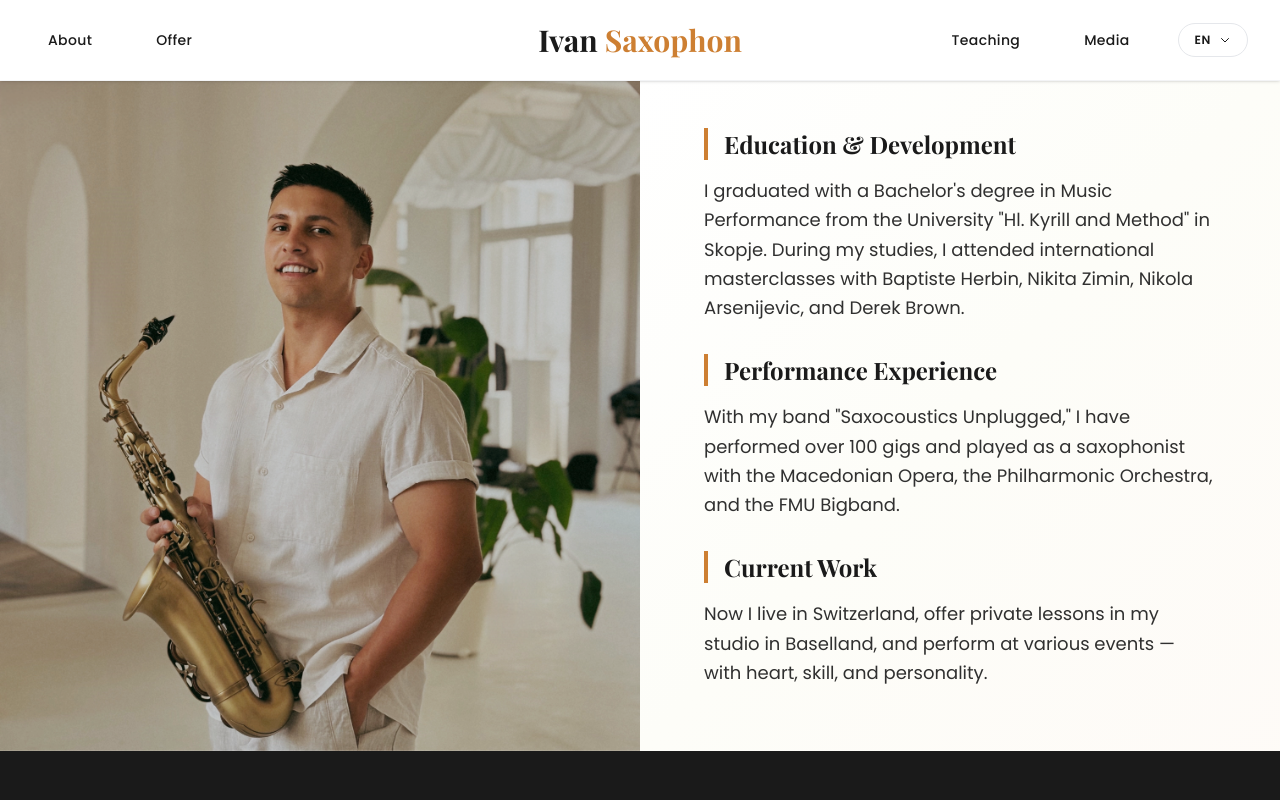
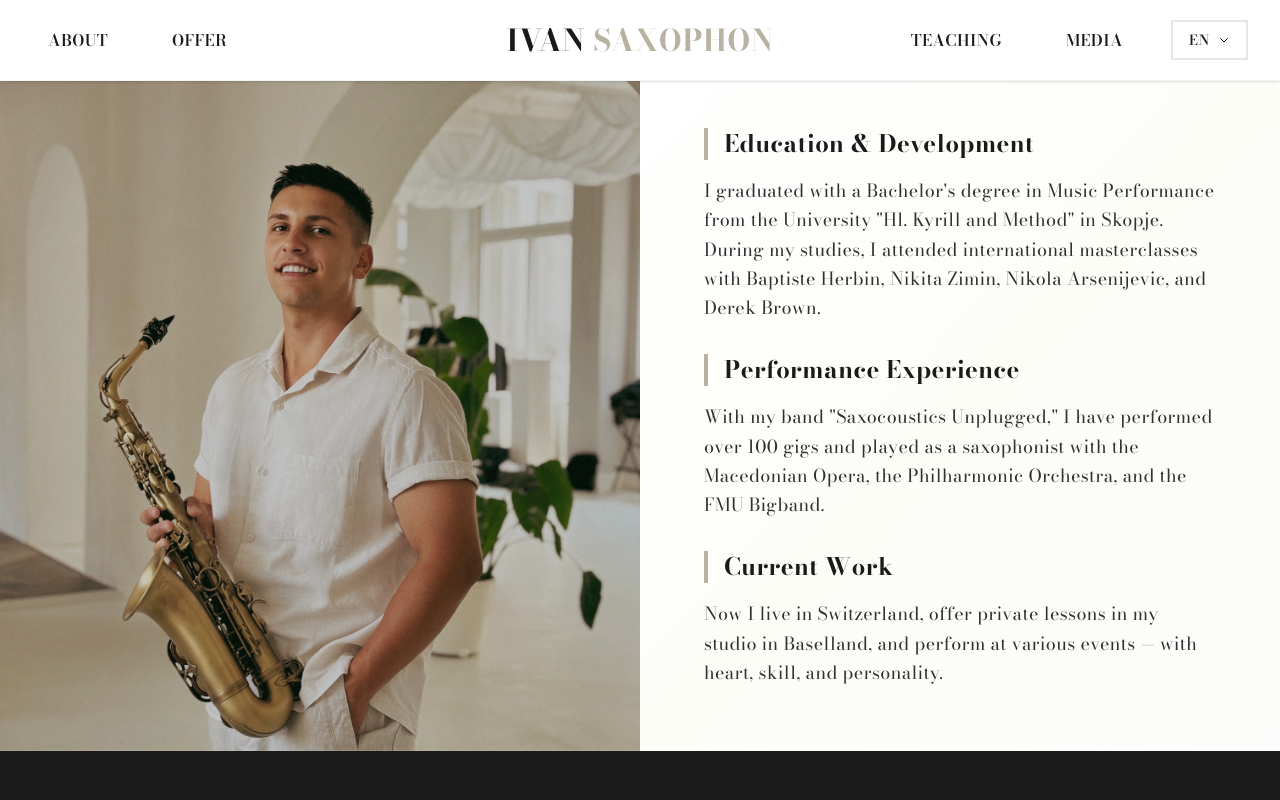
Before and after one commit to martinst06/ivansaxophon, a Next.js app: page /en/about in a window 1280 px wide. Shown: the top 800 px of the page. Built offline with nearby package versions, Linux system fonts and the light colour scheme.

Commit message:
font i kockasti karticki i kopcinja

```diff
--- a/src/app/globals.css
+++ b/src/app/globals.css
@@ -3,9 +3,9 @@
 :root {
   --background: #ffffff;
   --foreground: #000000;
-  --bronze: #cd7f32;
-  --bronze-light: #e6a85c;
-  --bronze-dark: #b8722c;
+  --bronze: #B9B1A2;
+  --bronze-light: #C9C1B2;
+  --bronze-dark: #A9A192;
   --beige: #f5f5dc;
   --charcoal: #1a1a1a;
 }
@@ -18,8 +18,8 @@
   --color-bronze-dark: var(--bronze-dark);
   --color-beige: var(--beige);
   --color-charcoal: var(--charcoal);
-  --font-sans: var(--font-poppins);
-  --font-serif: var(--font-playfair);
+  --font-sans: var(--font-bodoni);
+  --font-serif: var(--font-bodoni);
 }
 
 @media (prefers-color-scheme: dark) {
@@ -38,7 +38,8 @@ body {
   background: var(--background);
   background-color: #ffffff;
   color: var(--foreground);
-  font-family: var(--font-poppins), Arial, Helvetica, sans-serif;
+  font-family: var(--font-bodoni), Georgia, "Times New Roman", serif;
+  letter-spacing: 0.025em;
   -webkit-font-smoothing: antialiased;
   -moz-osx-font-smoothing: grayscale;
   text-rendering: optimizeLegibility;
--- a/src/app/layout.tsx
+++ b/src/app/layout.tsx
@@ -1,18 +1,10 @@
 import type { Metadata } from "next";
-import { Poppins, Playfair_Display } from "next/font/google";
+import { Bodoni_Moda } from "next/font/google";
 import Analytics from "@/components/Analytics";
 import "./globals.css";
 
-const poppins = Poppins({
-  variable: "--font-poppins",
-  subsets: ["latin"],
-  weight: ["300", "400", "500", "600", "700"],
-  display: "swap",
-  preload: true,
-});
-
-const playfairDisplay = Playfair_Display({
-  variable: "--font-playfair",
+const bodoniModa = Bodoni_Moda({
+  variable: "--font-bodoni",
   subsets: ["latin"],
   weight: ["400", "500", "600", "700", "800", "900"],
   display: "swap",
@@ -183,7 +175,7 @@ export default function RootLayout({
   children: React.ReactNode;
 }>) {
   return (
-    <html lang="en" className={`${poppins.variable} ${playfairDisplay.variable}`} prefix="og: http://ogp.me/ns#">
+    <html lang="en" className={bodoniModa.variable} prefix="og: http://ogp.me/ns#">
       <head>
         {/* Preload critical hero images */}
         <link rel="preload" as="image" href="/bg-hero.jpg" />
@@ -196,7 +188,7 @@ export default function RootLayout({
         <link rel="preconnect" href="https://fonts.googleapis.com" />
         <link rel="preconnect" href="https://fonts.gstatic.com" crossOrigin="" />
       </head>
-      <body className={`${poppins.variable} ${playfairDisplay.variable} antialiased`}>
+      <body className={`${bodoniModa.variable} antialiased`}>
         {children}
         <Analytics />
       </body>
--- a/src/app/loading.tsx
+++ b/src/app/loading.tsx
@@ -1,9 +1,9 @@
 export default function Loading() {
   return (
-    <div className="min-h-screen bg-gradient-to-br from-white via-beige to-bronze-light/20 flex items-center justify-center">
+    <div className="min-h-screen bg-white flex items-center justify-center">
       <div className="text-center">
         <div className="inline-flex items-center space-x-2 mb-4">
-          <div className="w-8 h-8 border-4 border-bronze border-t-transparent rounded-full animate-spin"></div>
+          <div className="w-8 h-8 border-4 border-bronze border-t-transparent animate-spin"></div>
           <span className="text-xl font-serif font-bold text-charcoal">
             Ivan <span className="text-bronze">Saxophon</span>
           </span>
--- a/src/components/Navigation.tsx
+++ b/src/components/Navigation.tsx
@@ -17,10 +17,10 @@ const Navigation = ({ lang }: NavigationProps) => {
 
   // Navigation items with proper translations
   const navItems = [
-    { name: lang === 'de' ? 'Über mich' : 'About', href: `/${lang}/about` },
-    { name: lang === 'de' ? 'Angebot' : 'Offer', href: `/${lang}/offer` },
-    { name: lang === 'de' ? 'Unterricht' : 'Teaching', href: `/${lang}/teaching` },
-    { name: lang === 'de' ? 'Medien' : 'Media', href: `/${lang}/media` },
+    { name: lang === 'de' ? 'ÜBER MICH' : 'ABOUT', href: `/${lang}/about` },
+    { name: lang === 'de' ? 'ANGEBOT' : 'OFFER', href: `/${lang}/offer` },
+    { name: lang === 'de' ? 'UNTERRICHT' : 'TEACHING', href: `/${lang}/teaching` },
+    { name: lang === 'de' ? 'MEDIEN' : 'MEDIA', href: `/${lang}/media` },
   ];
 
   // Split navigation items for desktop layout
@@ -90,7 +90,7 @@ const Navigation = ({ lang }: NavigationProps) => {
                 <Link
                   key={item.name}
                   href={item.href}
-                  className="relative text-charcoal hover:text-bronze transition-all duration-300 px-4 py-2 text-sm font-medium tracking-wide group"
+                  className="relative text-charcoal hover:text-bronze transition-all duration-300 px-4 py-2 text-base font-semibold tracking-wide group"
                 >
                   {item.name}
                   <span className="absolute inset-x-4 bottom-0 h-0.5 bg-bronze scale-x-0 group-hover:scale-x-100 transition-transform duration-300 origin-left"></span>
@@ -104,7 +104,7 @@ const Navigation = ({ lang }: NavigationProps) => {
                 href={`/${lang}`}
                 className="text-xl sm:text-2xl lg:text-3xl font-serif font-bold text-charcoal hover:text-bronze transition-colors duration-300 px-4"
               >
-                Ivan <span className="text-bronze">Saxophon</span>
+                IVAN <span className="text-bronze">SAXOPHON</span>
               </Link>
             </div>
 
@@ -114,7 +114,7 @@ const Navigation = ({ lang }: NavigationProps) => {
                 <Link
                   key={item.name}
                   href={item.href}
-                  className="relative text-charcoal hover:text-bronze transition-all duration-300 px-4 py-2 text-sm font-medium tracking-wide group"
+                  className="relative text-charcoal hover:text-bronze transition-all duration-300 px-4 py-2 text-base font-semibold tracking-wide group"
                 >
                   {item.name}
                   <span className="absolute inset-x-4 bottom-0 h-0.5 bg-bronze scale-x-0 group-hover:scale-x-100 transition-transform duration-300 origin-right"></span>
@@ -125,18 +125,18 @@ const Navigation = ({ lang }: NavigationProps) => {
               <div className="relative">
                 <button
                   onClick={toggleLanguageMenu}
-                  className="flex items-center space-x-2 text-charcoal hover:text-bronze transition-all duration-300 px-4 py-2 text-sm font-medium border border-gray-200 rounded-full hover:border-bronze hover:shadow-sm bg-white/80"
+                  className="flex items-center space-x-2 text-charcoal hover:text-bronze transition-all duration-300 px-4 py-2 text-sm font-medium border-2 border-gray-200 hover:border-bronze bg-white/80"
                   aria-label="Change language"
                   aria-expanded={isLanguageOpen}
                 >
-                  <span className="text-xs font-semibold tracking-wider">{lang.toUpperCase()}</span>
+                  <span className="text-sm font-semibold tracking-wider">{lang.toUpperCase()}</span>
                   <svg className={`w-3 h-3 transition-transform duration-300 ${isLanguageOpen ? 'rotate-180' : ''}`} fill="none" stroke="currentColor" viewBox="0 0 24 24">
                     <path strokeLinecap="round" strokeLinejoin="round" strokeWidth={2} d="M19 9l-7 7-7-7" />
                   </svg>
                 </button>
 
                 {isLanguageOpen && (
-                  <div className="absolute right-0 mt-3 w-36 bg-white rounded-xl shadow-lg border border-gray-100 py-2 z-50 overflow-hidden">
+                  <div className="absolute right-0 mt-3 w-36 bg-white shadow-lg border-2 border-gray-100 py-2 z-50 overflow-hidden">
                     {languages.map((langOption) => (
                       <button
                         key={langOption.code}
@@ -164,7 +164,7 @@ const Navigation = ({ lang }: NavigationProps) => {
               <div className="relative">
                 <button
                   onClick={toggleLanguageMenu}
-                  className="flex items-center space-x-1 text-charcoal hover:text-bronze transition-colors duration-300 px-3 py-2 text-xs font-semibold tracking-wider border border-gray-200 rounded-full bg-white/80 touch-manipulation"
+                  className="flex items-center space-x-1 text-charcoal hover:text-bronze transition-colors duration-300 px-3 py-2 text-sm font-semibold tracking-wider border-2 border-gray-200 bg-white/80 touch-manipulation"
                   aria-label="Change language"
                   aria-expanded={isLanguageOpen}
                 >
@@ -175,7 +175,7 @@ const Navigation = ({ lang }: NavigationProps) => {
                 </button>
 
                 {isLanguageOpen && (
-                  <div className="absolute right-0 mt-2 w-32 bg-white rounded-xl shadow-lg border border-gray-100 py-2 z-[60]">
+                  <div className="absolute right-0 mt-2 w-32 bg-white shadow-lg border-2 border-gray-100 py-2 z-[60]">
                     {languages.map((langOption) => (
                       <button
                         key={langOption.code}
@@ -194,7 +194,7 @@ const Navigation = ({ lang }: NavigationProps) => {
               {/* Mobile Menu Button */}
               <button
                 onClick={toggleMobileMenu}
-                className="text-charcoal hover:text-bronze focus:outline-none transition-colors duration-300 p-2 rounded-lg hover:bg-gray-50 touch-manipulation"
+                className="text-charcoal hover:text-bronze focus:outline-none transition-colors duration-300 p-2 hover:bg-gray-50 touch-manipulation"
                 aria-label={isMenuOpen ? 'Close menu' : 'Open menu'}
                 aria-expanded={isMenuOpen}
                 type="button"
@@ -248,7 +248,7 @@ const Navigation = ({ lang }: NavigationProps) => {
               </Link>
               <button
                 onClick={closeMenu}
-                className="p-2 text-charcoal hover:text-bronze transition-colors duration-200 rounded-lg hover:bg-gray-100 touch-manipulation"
+                className="p-2 text-charcoal hover:text-bronze transition-colors duration-200 hover:bg-gray-100 touch-manipulation"
                 aria-label="Close menu"
                 type="button"
               >
@@ -264,7 +264,7 @@ const Navigation = ({ lang }: NavigationProps) => {
                 <Link
                   key={item.name}
                   href={item.href}
-                  className="flex items-center justify-between px-4 py-3 text-lg font-medium text-charcoal hover:text-bronze hover:bg-gray-50 rounded-lg transition-all duration-200 touch-manipulation"
+                  className="flex items-center justify-between px-4 py-3 text-xl font-semibold text-charcoal hover:text-bronze hover:bg-gray-50 transition-all duration-200 touch-manipulation"
                   onClick={closeMenu}
                 >
                   <span>{item.name}</span>
@@ -286,10 +286,10 @@ const Navigation = ({ lang }: NavigationProps) => {
                   <button
                     key={langOption.code}
                     onClick={() => handleLanguageChange(langOption.code)}
-                    className={`flex-1 px-4 py-2 rounded-lg text-sm font-medium transition-all duration-200 touch-manipulation ${
+                    className={`flex-1 px-4 py-2 border-2 text-sm font-medium transition-all duration-200 touch-manipulation ${
                       lang === langOption.code
-                        ? 'bg-bronze text-white'
-                        : 'bg-gray-100 text-charcoal hover:bg-gray-200'
+                        ? 'bg-bronze text-white border-bronze'
+                        : 'bg-gray-100 text-charcoal border-gray-200 hover:border-bronze'
                     }`}
                     type="button"
                   >
```
Also changed, not shown: src/app/[lang]/lessons/page.tsx (+12 -12 lines), src/components/About.tsx (+12 -13 lines), src/components/Contact.tsx (+16 -16 lines), src/components/OfferGrid.tsx (+8 -8 lines).
